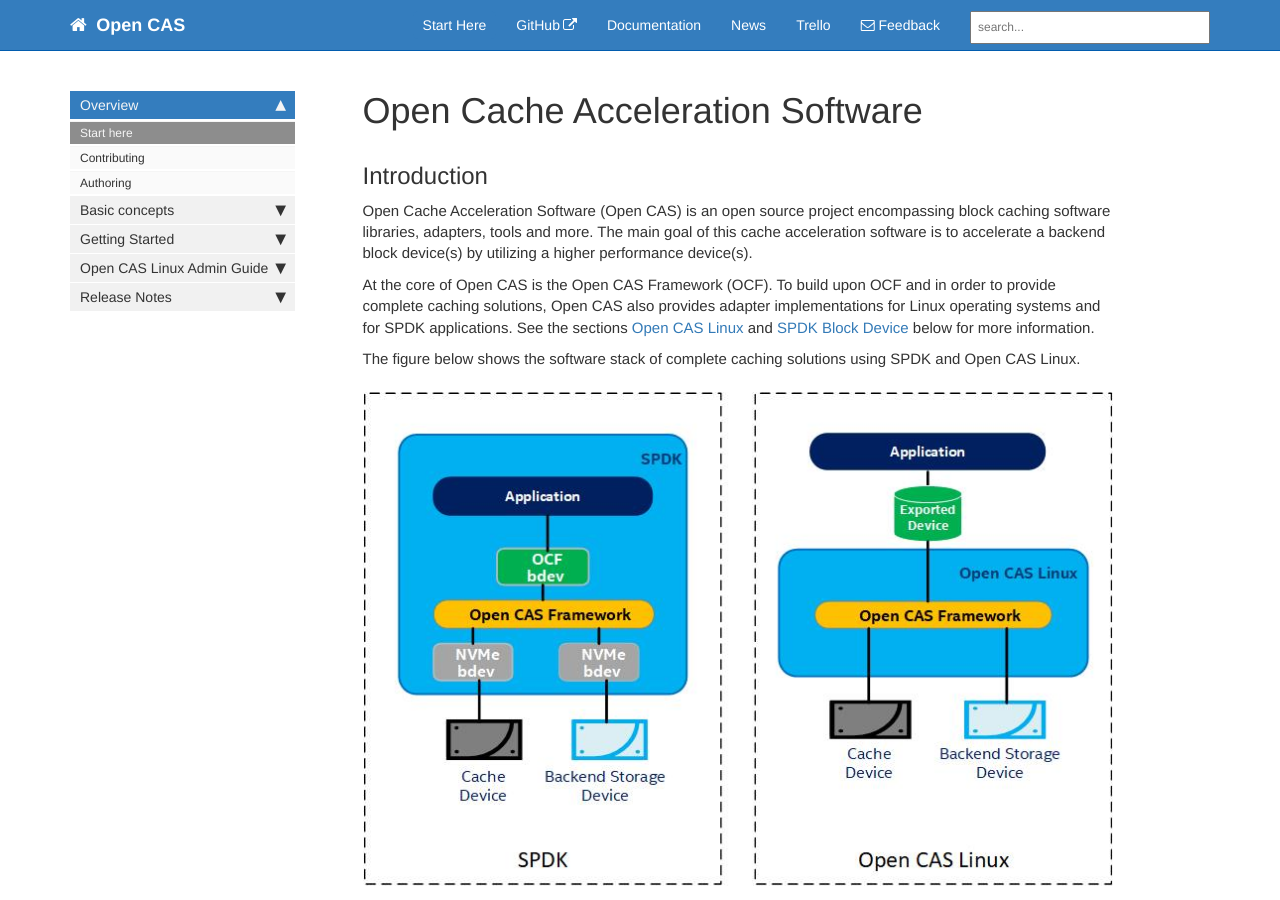
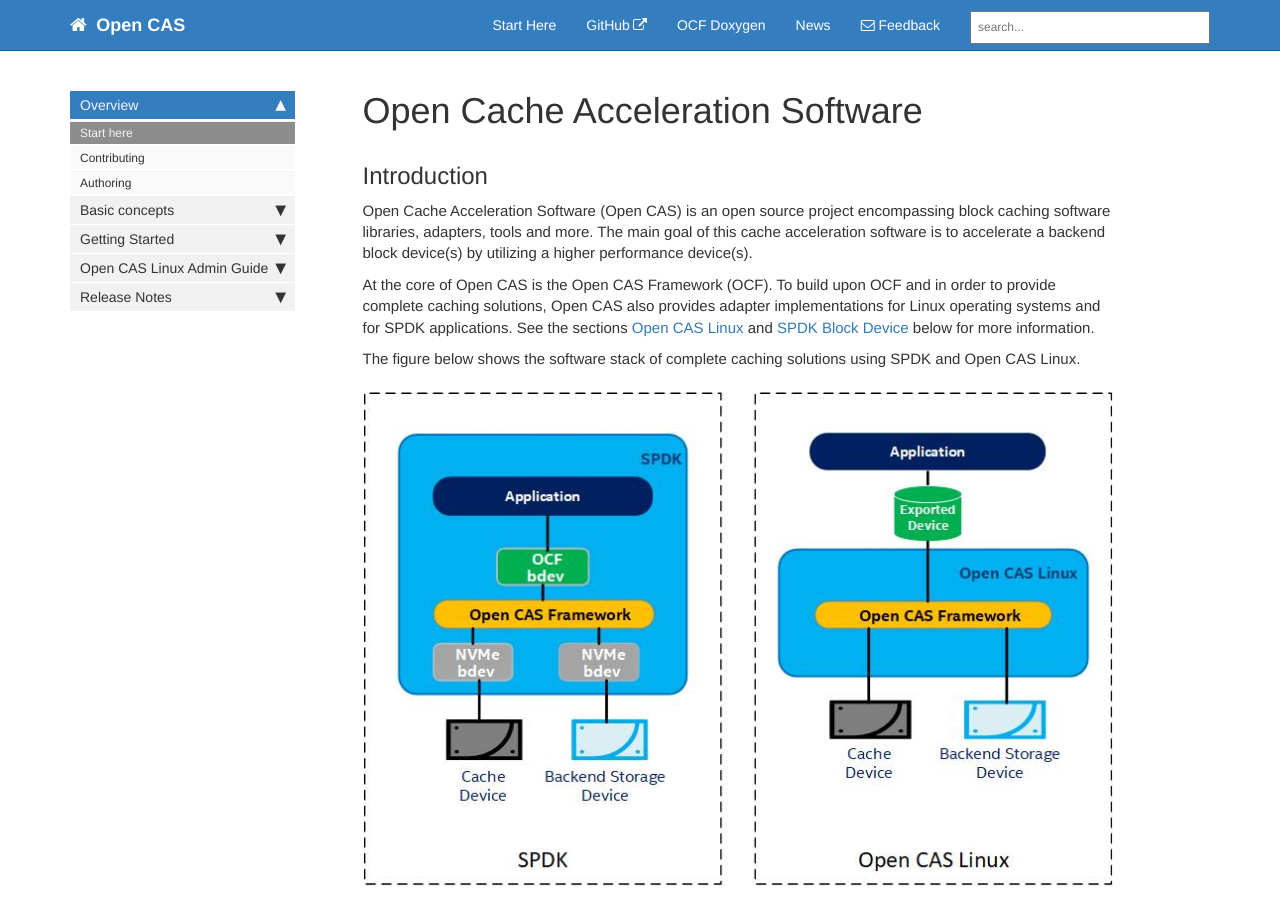
Before and after one commit to Open-CAS/open-cas.github.io, a Jekyll site: the page built from pages/overview/index.md, in a window 1280 px wide and 900 px high. Built offline with Jekyll 4.4.1, drawn with Linux system fonts in a browser that asks for light colours; nearby versions of some CDN libraries; comment, search, counter and statistics services are not loaded.

Commit message:
Update links in topnav
Signed-off-by: Robert Baldyga <robert.baldyga@intel.com>

```diff
--- a/_data/topnav.yml
+++ b/_data/topnav.yml
@@ -6,10 +6,8 @@
     - title: Start Here
       url: /index.html
     - title: GitHub
-      external_url: https://github.com/open-cas/ocf
-    - title: Documentation
+      external_url: https://github.com/open-cas/open-cas-linux/
+    - title: OCF Doxygen
       external_url: /doxygen/ocf/index.html
     - title: News
       url: /news
-    - title: Trello
-      url: /trello.html
```
